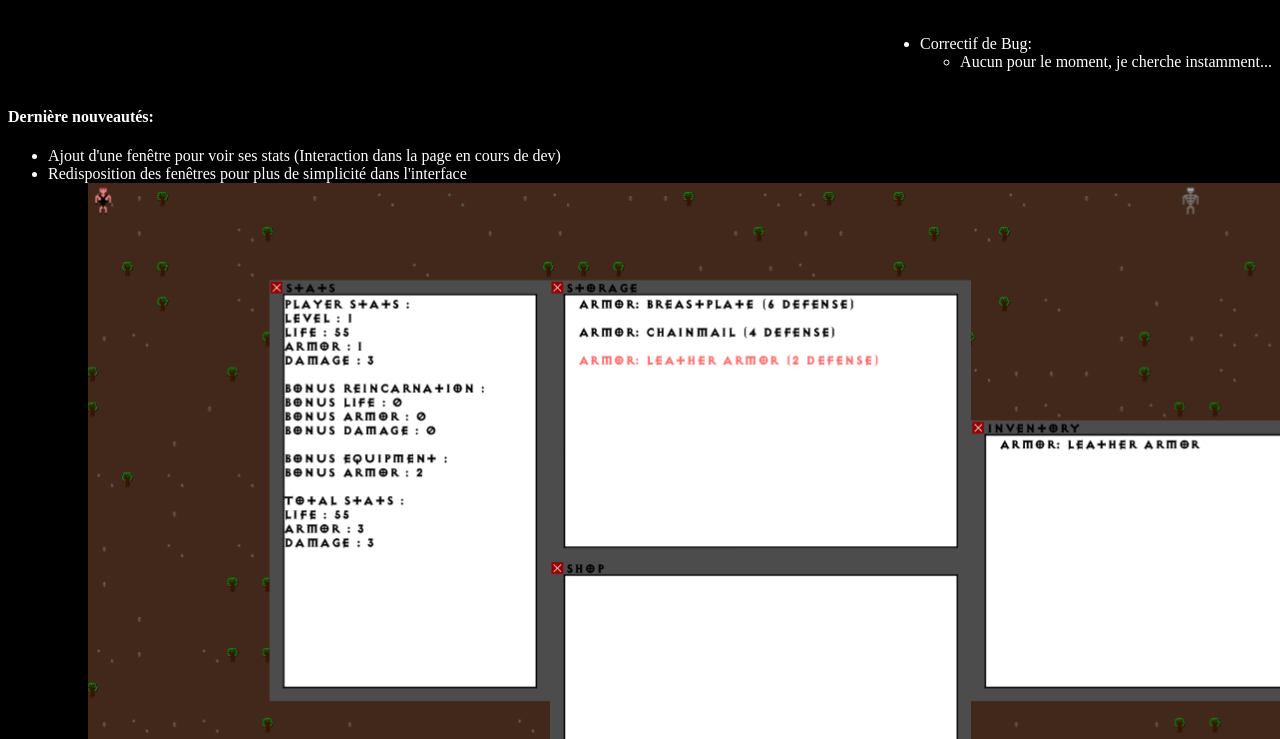
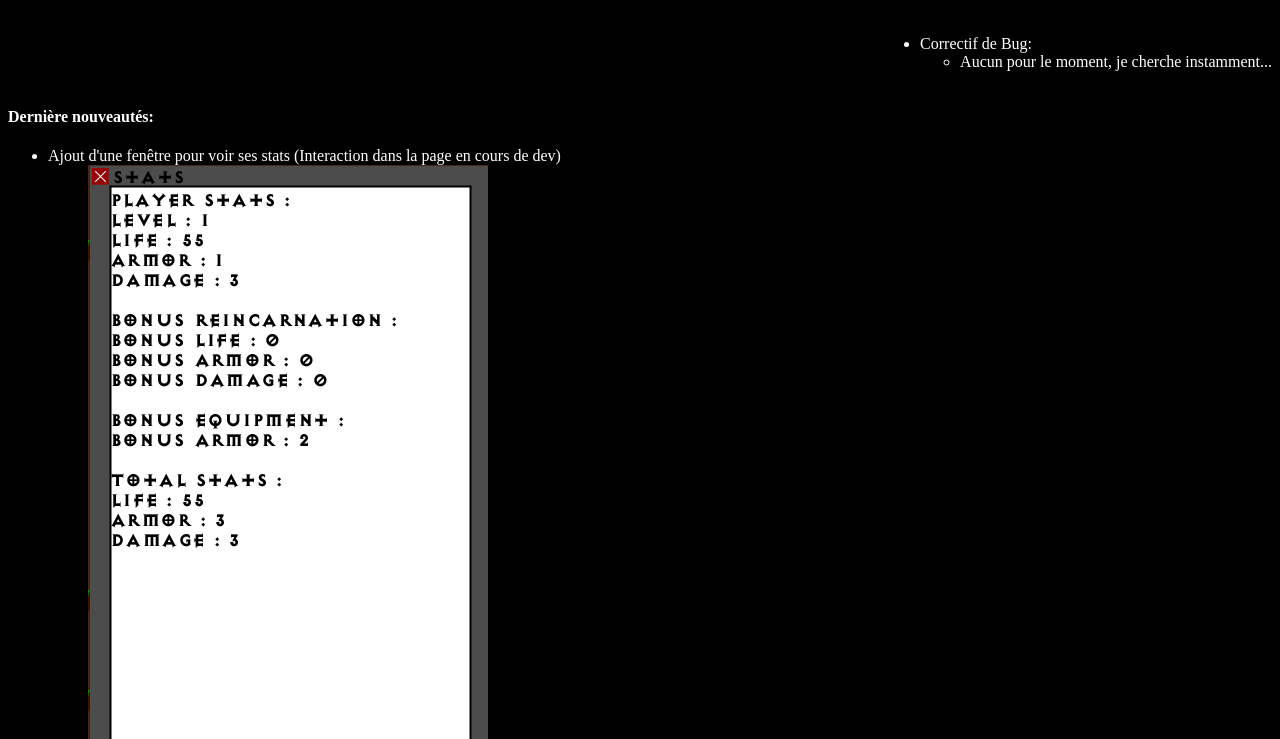
Before and after one commit to BanditSunspot/RPG_Game-Info, a plain HTML site: page index.html in a window 1280 px wide. Shown: the part 61-800 px from the top of the page. Drawn offline with Linux system fonts and the light colour scheme.

Commit message:
Add files via upload

```diff
--- a/index.html
+++ b/index.html
@@ -28,6 +28,9 @@
 				<h4>Dernière nouveautés:</h4>
 				<ul>
 					<li>Ajout d'une fenêtre pour voir ses stats (Interaction dans la page en cours de dev)</li>
+					<ul>
+						<img src="images/screen/Stats.png">
+					</ul>
 					<li>Redisposition des fenêtres pour plus de simplicité dans l'interface</li>
 					<ul>
 						<img src="images/screen/Disposition.png">
```
